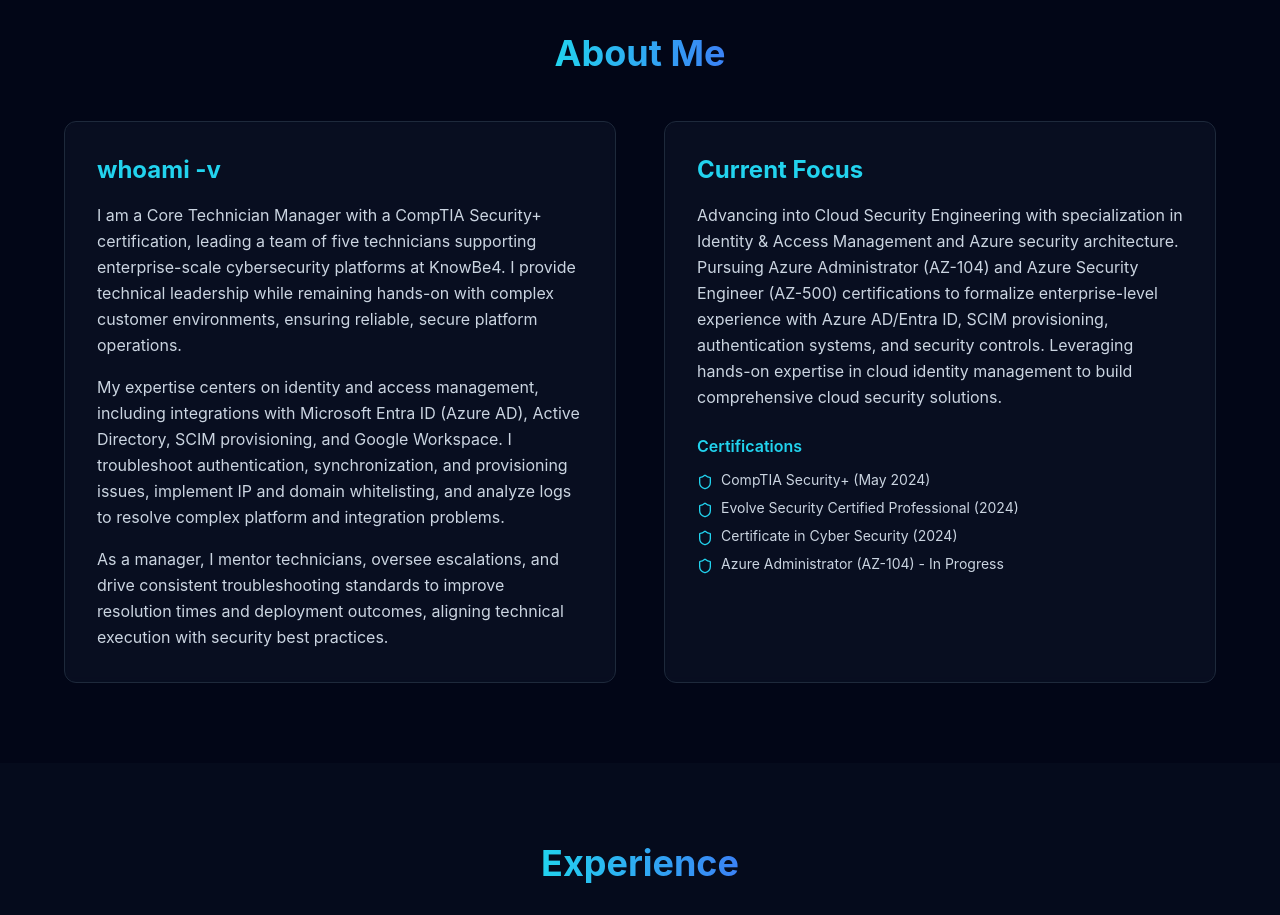
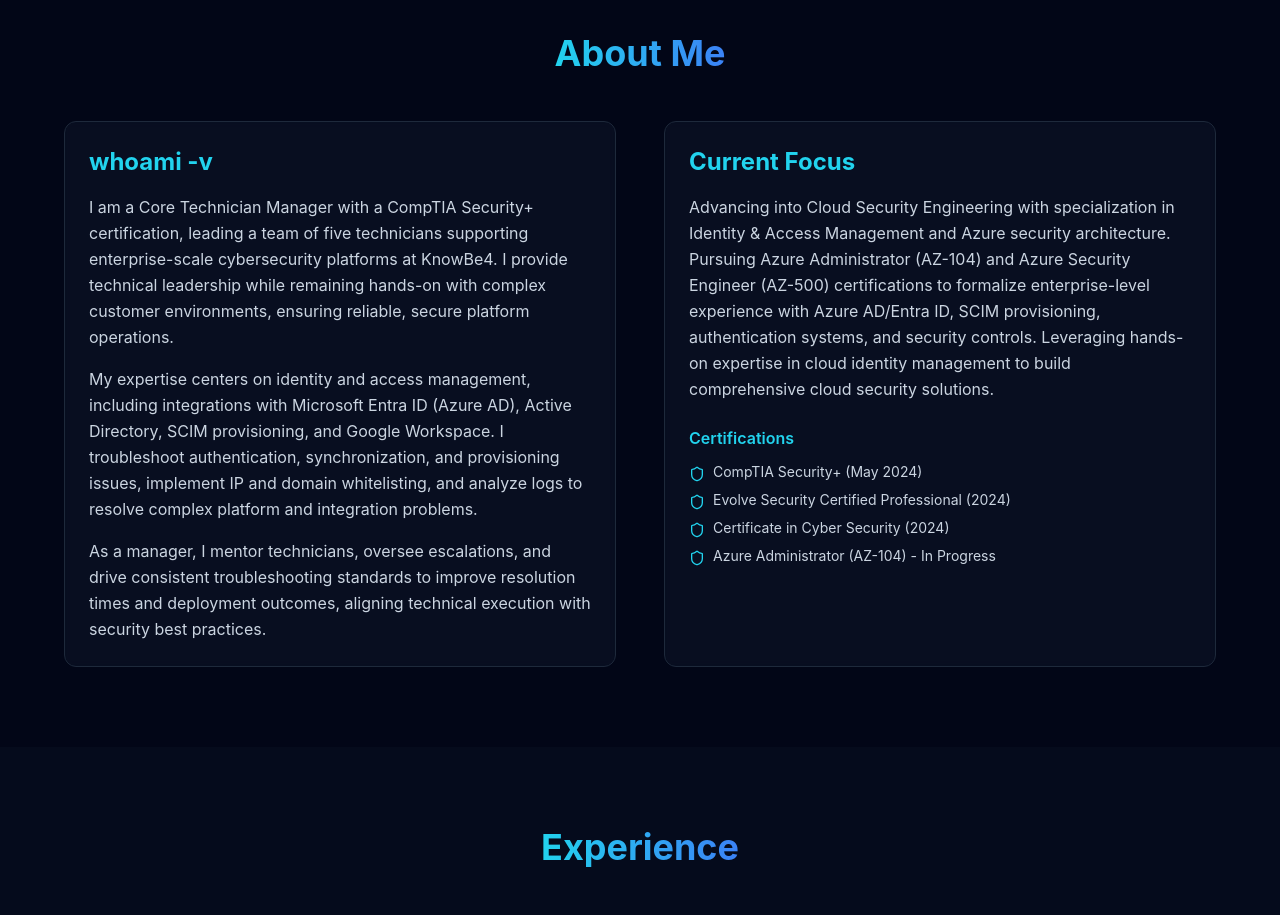
Before and after one commit to GuyCPalmer/guy-palmer-website, a React (Create React App) app: page / in a window 1280 px wide. Shown: the part 980-1895 px from the top of the page. Built offline with nearby package versions, Linux system fonts and the light colour scheme.

Commit message:
changed about me size

```diff
--- a/src/App.js
+++ b/src/App.js
@@ -453,7 +453,7 @@
             </span>
           </h2>
           <div className="grid md:grid-cols-2 gap-12">
-            <div className="bg-slate-900/50 backdrop-blur-sm p-8 rounded-xl border border-slate-800 hover:border-cyan-500/50 transition-all">
+            <div className="bg-slate-900/50 backdrop-blur-sm p-6 rounded-xl border border-slate-800 hover:border-cyan-500/50 transition-all">
              <h3 className="text-2xl font-bold mb-4 text-cyan-400">whoami -v</h3>
               <p className="text-slate-300 leading-relaxed mb-4">
                I am a Core Technician Manager with a CompTIA Security+ certification, leading a team of five technicians supporting enterprise-scale cybersecurity platforms at KnowBe4. I provide technical leadership while remaining hands-on with complex customer environments, ensuring reliable, secure platform operations.
@@ -465,7 +465,7 @@
               As a manager, I mentor technicians, oversee escalations, and drive consistent troubleshooting standards to improve resolution times and deployment outcomes, aligning technical execution with security best practices.
               </p>
             </div>
-            <div className="bg-slate-900/50 backdrop-blur-sm p-8 rounded-xl border border-slate-800 hover:border-cyan-500/50 transition-all">
+            <div className="bg-slate-900/50 backdrop-blur-sm p-6 rounded-xl border border-slate-800 hover:border-cyan-500/50 transition-all">
               <h3 className="text-2xl font-bold mb-4 text-cyan-400">Current Focus</h3>
 <p className="text-slate-300 leading-relaxed mb-6">
   Advancing into Cloud Security Engineering with specialization in Identity & Access Management and Azure security architecture. Pursuing Azure Administrator (AZ-104) and Azure Security Engineer (AZ-500) certifications to formalize enterprise-level experience with Azure AD/Entra ID, SCIM provisioning, authentication systems, and security controls. Leveraging hands-on expertise in cloud identity management to build comprehensive cloud security solutions.
```
